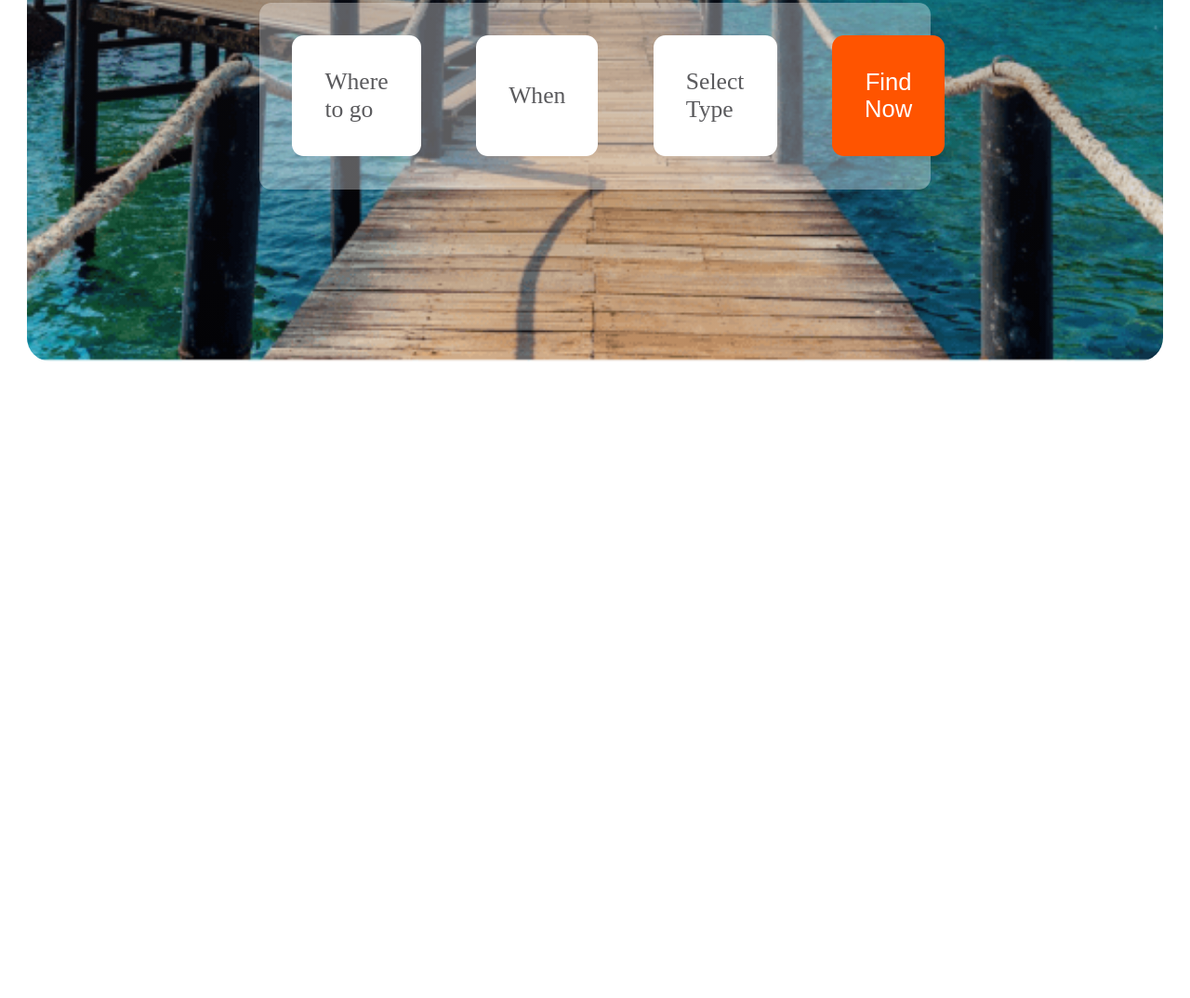
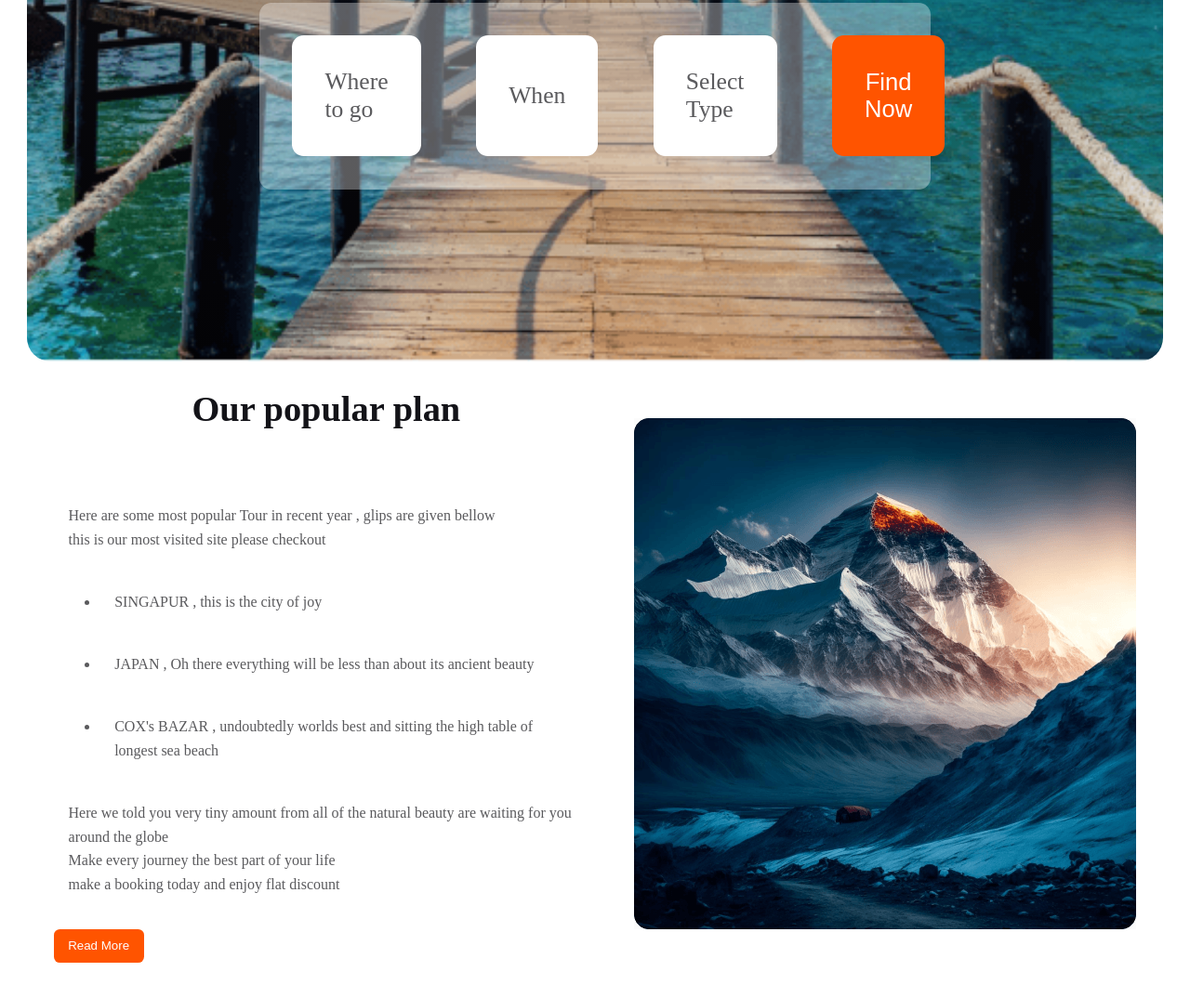
Before and after one commit to ArafatSany7/second-assignment, a plain HTML site: page Tavel.html in a window 1280 px wide. Shown: the part 860-1934 px from the top of the page at 93% size. Before the commit the page ends 1268 px from the top, so only its background shows below. Drawn offline with Linux system fonts and the light colour scheme.

Commit message:
added first main

```diff
--- a/Tavel.html
+++ b/Tavel.html
@@ -50,6 +50,31 @@
         </div>
     </section>
 
+    <!-- main -->
+
+    <main>
+        <div class="main">
+            <div class="main-desc">
+                <h3 class="md1">Our popular plan</h3>
+                <p class="common-para"> Here are some most popular Tour in recent year , glips are given bellow <br> this is our most visited site please checkout</p>
+                <ul>
+                    <li class="common-para">SINGAPUR , this is the city of joy</li>
+                    <li class="common-para">JAPAN , Oh there everything will be less than about its ancient beauty</li>
+                    <li class="common-para">COX's BAZAR , undoubtedly worlds best and sitting the high table of longest sea beach </li>
+                </ul>
+                <p class="common-para">Here we told you very tiny amount from all of the natural beauty are waiting for you around the globe <br> Make every journey the best part of your life <br> make a booking today and enjoy flat discount</p>
+                <button>
+                    <p>Read More</p>
+                </button>
+
+            </div>
+
+            <div class="main-img">
+                <img src="Images/Rectangle 4.png" alt="">
+            </div>
+        </div>
+    </main>
+
 
 
 </body>
--- a/style.css
+++ b/style.css
@@ -127,3 +127,34 @@
     color: var(--common-color);
     font-weight: 400;
 }
+
+.main{
+    display: flex;
+    justify-content: space-between;
+    align-items: center;
+}
+
+.md1{
+    color: var(--secondary-color);
+    text-align: center;
+    font-size: 2.4rem;
+    font-weight: 800;
+    padding-bottom: 3.4rem;
+}
+
+.common-para {
+    color: var(--common-color);
+    font-weight: 400;
+    line-height: 1.6rem;
+    font-size: 1rem;
+    padding: 1rem;
+}
+
+.main-desc>button{
+    background-color: var(--primary-color);
+    justify-content: center;
+    gap: 1rem;
+    color: #FFF;
+    border: 0;
+    border-radius: 0.4rem;
+}
```
